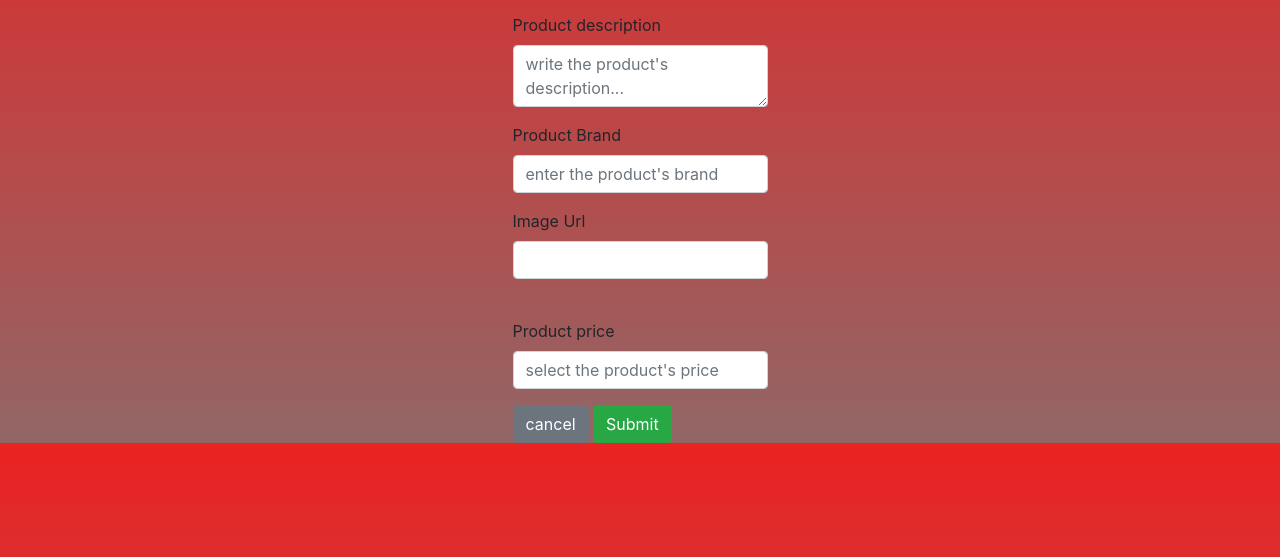
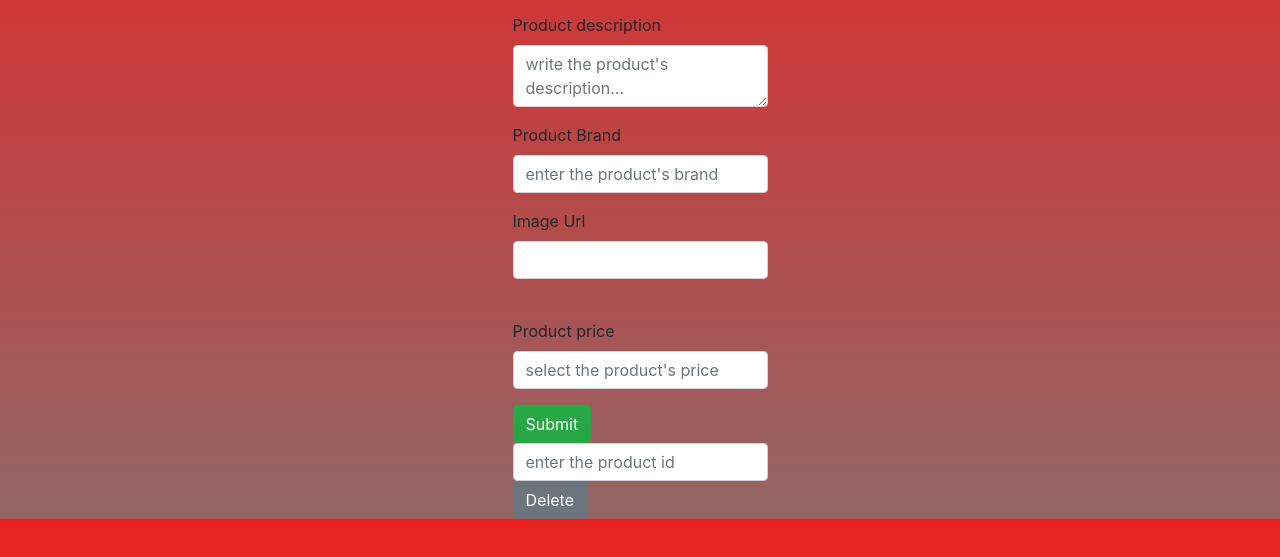
Before and after one commit to weenix1/WEB-Aug21-Strivazon, a plain HTML site: page backoffice.html in a window 1280 px wide. Shown: the part 239-796 px from the top of the page. Drawn offline with nearby package versions, Linux system fonts and the light colour scheme.

Commit message:
added delete button to my backoffice

```diff
--- a/backoffice.html
+++ b/backoffice.html
@@ -119,8 +119,23 @@
                 placeholder="select the product's price"
               />
             </div>
-            <button type="button" class="btn btn-secondary">cancel</button>
-            <button type="submit" class="btn btn-success">Submit</button>
+            <button type="submit" class="btn btn-success d-block">
+              Submit
+            </button>
+
+            <input
+              id="id"
+              type="id"
+              class="form-control"
+              placeholder="enter the product id "
+            />
+            <button
+              type="button"
+              class="btn btn-secondary"
+              onclick="deleteProduct(event)"
+            >
+              Delete
+            </button>
           </form>
         </div>
       </div>
@@ -165,9 +180,13 @@
         }
       };
 
-      const deleteProduct = async () => {
-        const url = "https://striveschool-api.herokuapp.com/api/product/";
+      const deleteProduct = async (event) => {
+        event.preventDefault();
+        let query = document.getElementById("id").value;
+        const url =
+          "https://striveschool-api.herokuapp.com/api/product/" + query;
 
+        console.log("HERE IS MYQUERY", query);
         const myProduct = {
           name: document.getElementById("name").value,
           description: document.getElementById("description").value,
@@ -175,8 +194,6 @@
           imageUrl: document.getElementById("img").value,
           price: parseInt(document.getElementById("price").value),
         };
-
-        console.log(myProduct);
 
         try {
           const response = await fetch(url, {
@@ -189,7 +206,7 @@
             },
           });
           if (response.ok) {
-            alert("product posted succesfully");
+            alert("product succesfully deleted");
           } else {
             alert("problem with submit");
           }
```
